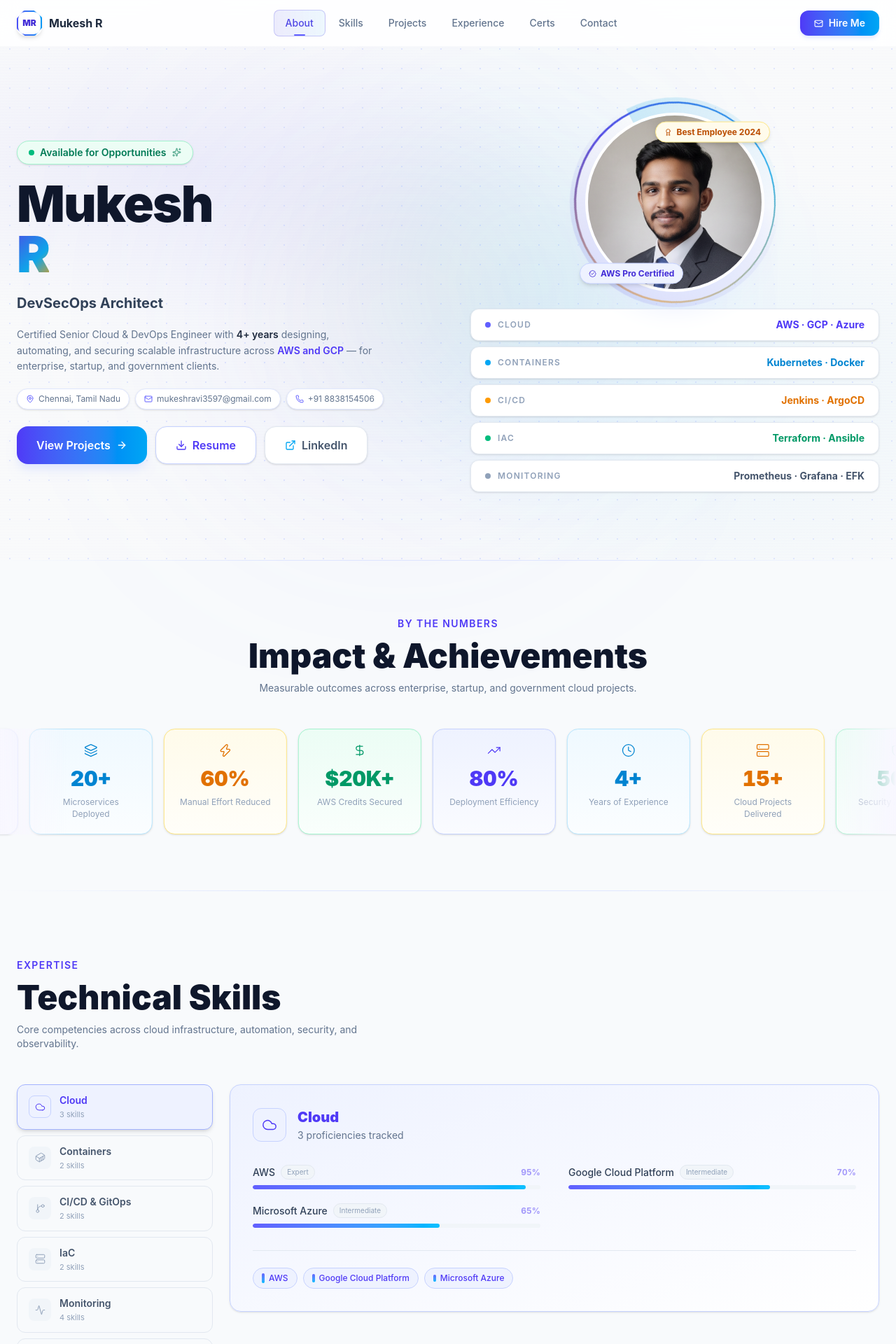
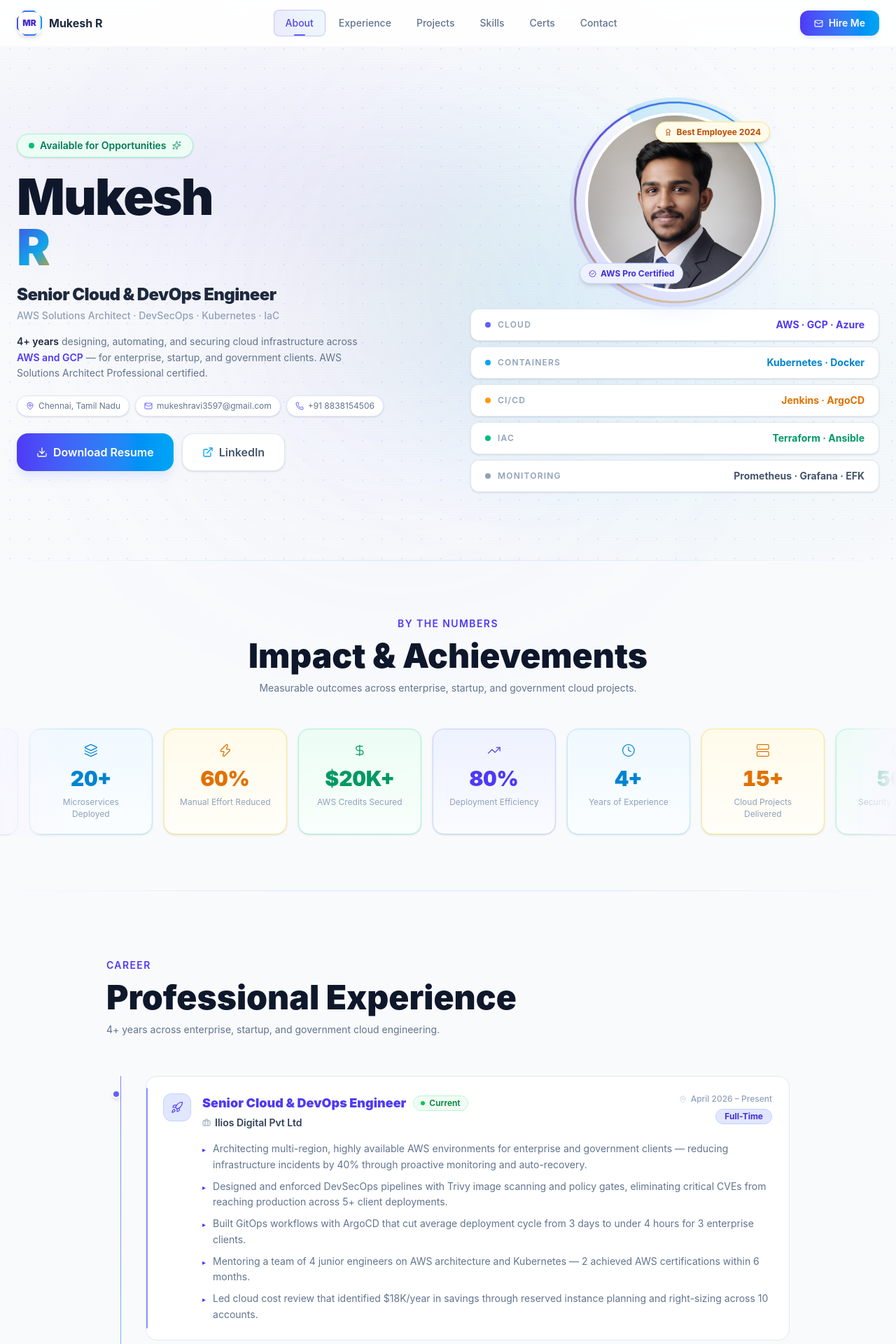
Before and after one commit to Mukesh-97/portfolio, a React (Vite) app: page / in a window 1280 px wide. Shown: the top 1920 px of the page at 70% size. Built offline with nearby package versions, Linux system fonts and the light colour scheme.

Commit message:
1st commit

```diff
--- a/src/App.tsx
+++ b/src/App.tsx
@@ -1,11 +1,10 @@
 import Navbar from "./components/Navbar";
 import Hero from "./components/Hero";
 import Metrics from "./components/Metrics";
+import Experience from "./components/Experience";
+import Projects from "./components/Projects";
 import Skills from "./components/Skills";
 import Certifications from "./components/Certifications";
-import Projects from "./components/Projects";
-import Experience from "./components/Experience";
-import Leadership from "./components/Leadership";
 import Contact from "./components/Contact";
 import Footer from "./components/Footer";
 import CustomCursor from "./components/CustomCursor";
@@ -17,11 +16,10 @@ export default function App() {
       <Navbar />
       <Hero />
       <Metrics />
+      <Experience />
+      <Projects />
       <Skills />
       <Certifications />
-      <Projects />
-      <Experience />
-      <Leadership />
       <Contact />
       <Footer />
     </div>
--- a/src/components/Experience.tsx
+++ b/src/components/Experience.tsx
@@ -11,11 +11,11 @@ const experiences = [
     Icon: Rocket,
     color: "cyan",
     highlights: [
-      "Leading cloud infrastructure and DevSecOps initiatives for enterprise and government-sector clients.",
-      "Architecting highly available, scalable, and secure AWS cloud environments.",
-      "Designing and managing CI/CD automation and GitOps workflows using Jenkins and ArgoCD.",
-      "Driving cloud security improvements, infrastructure automation, and operational excellence.",
-      "Mentoring junior engineers on AWS architecture, Kubernetes, Terraform, and DevOps best practices.",
+      "Architecting multi-region, highly available AWS environments for enterprise and government clients — reducing infrastructure incidents by 40% through proactive monitoring and auto-recovery.",
+      "Designed and enforced DevSecOps pipelines with Trivy image scanning and policy gates, eliminating critical CVEs from reaching production across 5+ client deployments.",
+      "Built GitOps workflows with ArgoCD that cut average deployment cycle from 3 days to under 4 hours for 3 enterprise clients.",
+      "Mentoring a team of 4 junior engineers on AWS architecture and Kubernetes — 2 achieved AWS certifications within 6 months.",
+      "Led cloud cost review that identified $18K/year in savings through reserved instance planning and right-sizing across 10 accounts.",
     ],
   },
   {
@@ -27,11 +27,11 @@ const experiences = [
     Icon: Cloud,
     color: "emerald",
     highlights: [
-      "Designed and deployed scalable, secure, and highly available AWS cloud infrastructure solutions.",
-      "Supported and managed 30+ AWS client environments under cloud partnership engagements.",
-      "Optimized AWS cloud costs using lifecycle policies, auto-scaling, and right-sizing strategies.",
-      "Automated AWS billing variance analysis, reducing manual operational tasks by 60%.",
-      "Implemented Infrastructure as Code (IaC) using Terraform for automated provisioning.",
+      "Managed and supported 30+ AWS client environments under MSP engagements — maintaining 99.9% SLA uptime across all accounts.",
+      "Automated monthly billing variance analysis for 30+ accounts using Python and AWS Cost Explorer, cutting a 2-day manual process to a 10-minute automated report.",
+      "Reduced client AWS spend by an average of 22% through lifecycle policies, auto-scaling tuning, and Reserved Instance planning.",
+      "Provisioned and managed 20+ microservices platform on EKS for a fintech client, enabling same-day feature releases via ArgoCD GitOps.",
+      "Implemented Terraform IaC across 8 client environments, reducing provisioning time from 45 minutes to under 5 minutes per resource set.",
     ],
   },
   {
@@ -43,11 +43,10 @@ const experiences = [
     Icon: Code2,
     color: "purple",
     highlights: [
-      "Implemented CI/CD pipelines using Jenkins, reducing deployment effort by 80%.",
-      "Containerized applications using Docker for faster and reliable deployments.",
-      "Automated infrastructure provisioning using Terraform and Ansible.",
-      "Monitored AWS infrastructure performance, billing, and troubleshooting activities.",
-      "Improved deployment efficiency by 50% through Infrastructure as Code implementation.",
+      "Built Jenkins CI/CD pipelines for 6 application teams, cutting average deployment effort by 80% and eliminating manual release steps entirely.",
+      "Containerized 12 legacy applications using Docker, reducing environment inconsistency issues and enabling reliable staging-to-production parity.",
+      "Automated AWS infrastructure provisioning with Terraform and Ansible, bringing deployment time down from 3 hours to 20 minutes.",
+      "Set up Prometheus + Grafana monitoring stack with PagerDuty alerting, reducing mean time to detect (MTTD) infrastructure issues by 65%.",
     ],
   },
   {
@@ -59,10 +58,9 @@ const experiences = [
     Icon: Sprout,
     color: "slate",
     highlights: [
-      "Configured and managed AWS services including EC2, S3, RDS, and VPC.",
-      "Automated AMI backup processes using AWS Lambda, EventBridge, and Boto3.",
-      "Improved system uptime by 40% through infrastructure optimization and monitoring.",
-      "Reduced cloud costs by 20% through resource optimization strategies.",
+      "Automated daily AMI backup processes with AWS Lambda + EventBridge, replacing manual snapshots and ensuring 100% backup compliance.",
+      "Improved overall system uptime by 40% by identifying and resolving recurring CloudWatch alarm patterns across EC2 and RDS fleets.",
+      "Reduced cloud costs by 20% through rightsizing idle EC2 instances and implementing S3 lifecycle policies across 3 environments.",
     ],
   },
 ];
--- a/src/components/Hero.tsx
+++ b/src/components/Hero.tsx
@@ -1,15 +1,6 @@
-import { useState, useEffect } from "react";
 import { motion } from "framer-motion";
 import type { Variants } from "framer-motion";
-import { MapPin, Mail, Phone, ArrowRight, ExternalLink, Award, BadgeCheck, Download, Sparkles } from "lucide-react";
-
-const roles = [
-  "Senior Cloud Engineer",
-  "DevSecOps Architect",
-  "Kubernetes Expert",
-  "AWS Solutions Architect",
-  "Infrastructure Automation Lead",
-];
+import { MapPin, Mail, Phone, ExternalLink, Award, BadgeCheck, Download, Sparkles } from "lucide-react";
 
 const techStack = [
   { label: "Cloud",      value: "AWS · GCP · Azure",         color: "text-indigo-600", dot: "bg-indigo-500" },
@@ -29,22 +20,6 @@ const containerVariant: Variants = {
 };
 
 export default function Hero() {
-  const [roleIndex, setRoleIndex] = useState(0);
-  const [displayed, setDisplayed] = useState("");
-  const [isDeleting, setIsDeleting] = useState(false);
-
-  useEffect(() => {
-    const current = roles[roleIndex];
-    let timeout: ReturnType<typeof setTimeout>;
-    if (!isDeleting && displayed.length < current.length)
-      timeout = setTimeout(() => setDisplayed(current.slice(0, displayed.length + 1)), 75);
-    else if (!isDeleting && displayed.length === current.length)
-      timeout = setTimeout(() => setIsDeleting(true), 2400);
-    else if (isDeleting && displayed.length > 0)
-      timeout = setTimeout(() => setDisplayed(current.slice(0, displayed.length - 1)), 35);
-    else { setIsDeleting(false); setRoleIndex(p => (p + 1) % roles.length); }
-    return () => clearTimeout(timeout);
-  }, [displayed, isDeleting, roleIndex]);
 
   return (
     <section id="about" className="relative min-h-screen flex items-center mesh-bg pt-16">
@@ -74,17 +49,20 @@ export default function Hero() {
             </h1>
           </motion.div>
 
-          <motion.div variants={itemVariant} className="mt-4 min-h-[36px] flex items-center gap-1.5">
-            <span className="text-xl font-bold text-slate-700">{displayed}</span>
-            <span className="cursor-blink text-indigo-500 text-xl font-thin">|</span>
+          <motion.div variants={itemVariant} className="mt-4">
+            <p className="text-2xl font-black text-slate-800 tracking-tight">
+              Senior Cloud &amp; DevOps Engineer
+            </p>
+            <p className="text-sm text-slate-400 font-medium mt-1">
+              AWS Solutions Architect · DevSecOps · Kubernetes · IaC
+            </p>
           </motion.div>
 
           <motion.p variants={itemVariant} className="mt-4 text-slate-500 text-sm leading-relaxed max-w-lg">
-            Certified Senior Cloud & DevOps Engineer with{" "}
             <span className="text-slate-800 font-semibold">4+ years</span> designing, automating, and
-            securing scalable infrastructure across{" "}
+            securing cloud infrastructure across{" "}
             <span className="text-indigo-600 font-semibold">AWS and GCP</span> — for enterprise,
-            startup, and government clients.
+            startup, and government clients. AWS Solutions Architect Professional certified.
           </motion.p>
 
           <motion.div variants={itemVariant} className="mt-5 flex flex-wrap gap-2">
@@ -105,16 +83,11 @@ export default function Hero() {
           </motion.div>
 
           <motion.div variants={itemVariant} className="mt-6 flex flex-wrap gap-3">
-            <a href="#projects"
+            <a href="/Mukesh R_4+ Years.pdf" download="Mukesh_R_Resume.pdf"
               className="group relative flex items-center gap-2 overflow-hidden bg-gradient-to-r from-indigo-600 to-sky-500 text-white px-7 py-3.5 rounded-2xl font-semibold transition-all duration-300 shadow-lg shadow-indigo-100 hover:shadow-indigo-200 hover:-translate-y-1 hover:scale-[1.02]">
               <span className="absolute inset-0 bg-gradient-to-r from-indigo-500 to-sky-400 opacity-0 group-hover:opacity-100 transition-opacity duration-300" />
-              <span className="relative">View Projects</span>
-              <ArrowRight size={16} className="relative group-hover:translate-x-1 transition-transform" />
-            </a>
-            <a href="/Mukesh R_4+ Years.pdf" download="Mukesh_R_Resume.pdf"
-              className="group flex items-center gap-2 bg-white border border-indigo-200 hover:border-indigo-400 text-indigo-600 hover:text-indigo-700 px-7 py-3.5 rounded-2xl font-semibold shadow-sm transition-all duration-200 hover:-translate-y-1 hover:shadow-md">
-              <Download size={16} className="group-hover:-translate-y-0.5 transition-transform" />
-              Resume
+              <Download size={16} className="relative group-hover:-translate-y-0.5 transition-transform" />
+              <span className="relative">Download Resume</span>
             </a>
             <a href="https://www.linkedin.com/in/mukesh-r-4543b2214" target="_blank" rel="noopener noreferrer"
               className="flex items-center gap-2 bg-white border border-slate-200 hover:border-sky-300 text-slate-600 hover:text-slate-800 px-7 py-3.5 rounded-2xl font-semibold shadow-sm transition-all duration-200 hover:-translate-y-1 hover:shadow-md">
--- a/src/components/Leadership.tsx
+++ /dev/null
@@ -1,109 +0,0 @@
-import { motion } from "framer-motion";
-import { Lightbulb, Users, Trophy, Globe } from "lucide-react";
-
-const leadershipItems = [
-  {
-    title: "Cloud Innovation & Automation",
-    Icon: Lightbulb,
-    color: "text-indigo-600",
-    border: "border-indigo-200",
-    bg: "from-indigo-50",
-    iconBg: "bg-indigo-100 border-indigo-200",
-    bullet: "text-indigo-500",
-  },
-  {
-    title: "Team Leadership & Mentoring",
-    Icon: Users,
-    color: "text-sky-600",
-    border: "border-sky-200",
-    bg: "from-sky-50",
-    iconBg: "bg-sky-100 border-sky-200",
-    bullet: "text-sky-500",
-  },
-  {
-    title: "Awards & Recognition",
-    Icon: Trophy,
-    color: "text-amber-600",
-    border: "border-amber-200",
-    bg: "from-amber-50",
-    iconBg: "bg-amber-100 border-amber-200",
-    bullet: "text-amber-500",
-  },
-  {
-    title: "Languages",
-    Icon: Globe,
-    color: "text-slate-600",
-    border: "border-slate-200",
-    bg: "from-slate-50",
-    iconBg: "bg-slate-100 border-slate-200",
-    bullet: "text-slate-400",
-  },
-];
-
-const allPoints = [
-  [
-    "Developed AI-powered IaC Automation Platform for rapid AWS resource provisioning with RBAC.",
-    "Built internal AWS Operations Dashboard automating monitoring, security auditing, and cost optimization.",
-    "Led GenAI competency initiatives and cloud-native technology adoption across teams.",
-    "Participated in AWS Well-Architected Reviews securing $20,000+ in AWS credits for clients.",
-  ],
-  [
-    "Mentored junior cloud and DevOps engineers on AWS best practices and Kubernetes.",
-    "Created reusable Terraform modules to standardize infrastructure provisioning across projects.",
-    "Led cross-functional collaboration between development, security, and operations teams.",
-    "Improved team onboarding workflows and delivery processes for cloud projects.",
-  ],
-  [
-    "Best Employee of the Year – 2024 at Ilios Digital Pvt Ltd.",
-    "Recognized for outstanding contributions to cloud infrastructure and client success.",
-    "Delivered multiple high-impact government and enterprise cloud transformation projects.",
-  ],
-  [
-    "Tamil – Native",
-    "English – Fluent (Professional)",
-  ],
-];
-
-export default function Leadership() {
-  return (
-    <section id="leadership" className="py-24 section-divider">
-      <div className="max-w-7xl mx-auto px-6">
-        <motion.div initial={{ opacity: 0, y: 20 }} whileInView={{ opacity: 1, y: 0 }} viewport={{ once: true }} className="mb-14">
-          <p className="text-indigo-600 text-sm font-semibold uppercase tracking-widest mb-3">Beyond the Code</p>
-          <h2 className="text-4xl md:text-5xl font-black text-slate-900">Leadership & Recognition</h2>
-          <p className="text-slate-500 mt-3 max-w-xl">
-            Driving innovation, mentoring teams, and delivering measurable impact across cloud projects.
-          </p>
-        </motion.div>
-
-        <div className="grid md:grid-cols-2 gap-6">
-          {leadershipItems.map((item, i) => (
-            <motion.div
-              key={item.title}
-              initial={{ opacity: 0, y: 30 }}
-              whileInView={{ opacity: 1, y: 0 }}
-              viewport={{ once: true }}
-              transition={{ delay: i * 0.08, duration: 0.4 }}
-              className={`bg-gradient-to-b ${item.bg} to-white bg-white border ${item.border} rounded-2xl p-7 hover:-translate-y-0.5 transition-all duration-200 card-shine shadow-sm hover:shadow-md`}
-            >
-              <div className="flex items-center gap-3 mb-5">
-                <div className={`w-10 h-10 rounded-xl border flex items-center justify-center ${item.iconBg} ${item.color}`}>
-                  <item.Icon size={18} strokeWidth={1.6} />
-                </div>
-                <h3 className={`text-lg font-black ${item.color}`}>{item.title}</h3>
-              </div>
-              <ul className="space-y-3">
-                {allPoints[i].map((point, j) => (
-                  <li key={j} className="flex gap-3 text-slate-600 text-sm leading-relaxed">
-                    <span className={`${item.bullet} mt-0.5 shrink-0 font-bold text-xs`}>›</span>
-                    <span>{point}</span>
-                  </li>
-                ))}
-              </ul>
-            </motion.div>
-          ))}
-        </div>
-      </div>
-    </section>
-  );
-}
--- a/src/components/Navbar.tsx
+++ b/src/components/Navbar.tsx
@@ -4,9 +4,9 @@ import { motion, AnimatePresence } from "framer-motion";
 
 const navLinks = [
   { href: "about",          label: "About" },
+  { href: "experience",     label: "Experience" },
+  { href: "projects",       label: "Projects" },
   { href: "skills",         label: "Skills" },
-  { href: "projects",       label: "Projects" },
-  { href: "experience",     label: "Experience" },
   { href: "certifications", label: "Certs" },
   { href: "contact",        label: "Contact" },
 ];
--- a/src/data/projects.ts
+++ b/src/data/projects.ts
@@ -2,50 +2,64 @@ export const projects = [
   {
     title: "Wizdomedge Solutions – DevSecOps Platform",
     client: "Ilios Digital Pvt Ltd",
-    desc: "Designed and deployed a secure 3-tier application architecture using DevSecOps methodologies with High Availability on AWS EKS.",
-    impact: "Scalable, secure production-grade EKS platform",
+    desc: "Designed and deployed a secure 3-tier application on AWS EKS with full DevSecOps pipeline — image scanning via Trivy, GitOps deployments, and automated rollback on failed health checks.",
+    impact: "Zero downtime deploys; vulnerabilities caught pre-merge",
     tech: ["AWS", "EKS", "Jenkins", "Docker", "Trivy", "Gitea", "Prometheus", "Grafana", "Ingress Controller"],
+    github: "",
+    live: "",
   },
   {
     title: "Convergent Technologies – Microservices Platform",
     client: "Ilios Digital Pvt Ltd",
-    desc: "Architected and deployed 20+ microservices-based applications on AWS using Kubernetes, DevSecOps practices, and GitOps deployment strategy via ArgoCD.",
-    impact: "20+ microservices deployed with GitOps",
+    desc: "Architected and shipped 20+ microservices on AWS EKS using GitOps via ArgoCD — cutting manual deployment steps from ~15 to a single Git push, with full EFK observability across all services.",
+    impact: "20+ services, Git push-to-prod in under 8 minutes",
     tech: ["AWS", "EKS", "Jenkins", "Docker", "Trivy", "GitLab", "ArgoCD", "Prometheus", "Grafana", "EFK Stack", "Ingress Controller"],
+    github: "",
+    live: "",
   },
   {
     title: "Greater Chennai Corporation – Facial Recognition Attendance",
     client: "Ilios Digital Pvt Ltd",
-    desc: "Assisted in developing and deploying a Facial Recognition Attendance System using AWS AI/ML services with scalable and highly available architecture.",
-    impact: "AI-powered attendance for government use",
-    tech: ["AWS Rekognition", "Elastic Beanstalk", "EC2", "Other AWS Services"],
+    desc: "Built and deployed a facial recognition attendance system for a government body using AWS Rekognition and Elastic Beanstalk — processing employee check-ins at scale with 99.9% uptime SLA.",
+    impact: "AI attendance live across government departments",
+    tech: ["AWS Rekognition", "Elastic Beanstalk", "EC2", "S3", "RDS"],
+    github: "",
+    live: "",
   },
   {
     title: "TNeGA – WhatsApp Government Support System",
     client: "Ilios Digital Pvt Ltd",
-    desc: "Deployed and managed a highly available WhatsApp support platform for Tamil Nadu Government services with infrastructure management, security hardening, and monitoring.",
-    impact: "24/7 citizen support platform for Tamil Nadu Govt",
-    tech: ["AWS", "WhatsApp API", "Monitoring", "Security Hardening"],
+    desc: "Deployed and hardened a high-availability WhatsApp support platform for Tamil Nadu Government — implemented security hardening, CloudWatch alerting, and auto-recovery, achieving 24/7 uptime for citizen services.",
+    impact: "24/7 uptime, zero unplanned outages in 12 months",
+    tech: ["AWS", "WhatsApp Business API", "CloudWatch", "EC2", "Security Hardening"],
+    github: "",
+    live: "",
   },
   {
     title: "AWS Operations Dashboard",
     client: "Ilios Digital Pvt Ltd",
-    desc: "Developed an internal AWS operations dashboard automating cloud monitoring, security auditing, IAM checks, MFA validation, key rotation, Inspector vulnerability reporting, and cost optimization recommendations.",
-    impact: "Reduced manual operational effort by 60%",
+    desc: "Built an internal dashboard automating security auditing, IAM/MFA checks, key rotation alerts, and cost optimization across 30+ client accounts — replacing 2 days of weekly manual work with a 10-minute report.",
+    impact: "Saved ~2 days/week of manual ops work across 30+ accounts",
     tech: ["AWS", "CloudWatch", "IAM", "Inspector", "Python", "Bash"],
+    github: "",
+    live: "",
   },
   {
-    title: "IaC Automation Platform (AI-Powered)",
+    title: "IaC Automation Platform",
     client: "Ilios Digital Pvt Ltd",
-    desc: "Built an Infrastructure Automation Platform with role-based access control for rapid and secure AWS resource provisioning — supporting VPC, EC2, Security Groups, Elastic IPs, Key Pairs, and more.",
-    impact: "Rapid, secure AWS provisioning with RBAC",
-    tech: ["Terraform", "AWS", "Python", "RBAC", "IaC"],
+    desc: "Built an RBAC-gated infrastructure automation platform enabling engineers to provision VPCs, EC2s, Security Groups, and more via a UI — cutting average provisioning time from 45 minutes to under 5.",
+    impact: "AWS resource provisioning from 45 min → under 5 min",
+    tech: ["Terraform", "AWS", "Python", "RBAC", "FastAPI"],
+    github: "",
+    live: "",
   },
   {
     title: "Client Management Platform",
     client: "Ilios Digital Pvt Ltd",
-    desc: "Built an internal platform for client onboarding, cloud account tracking, monthly billing management, agreement tracking, invoice generation, and project time management.",
-    impact: "Streamlined cloud partnership operations",
-    tech: ["AWS", "Python", "Automation", "Billing APIs"],
+    desc: "Built an internal platform consolidating client onboarding, cloud account tracking, billing management, invoice generation, and agreement tracking — eliminating spreadsheet-based tracking for 30+ MSP clients.",
+    impact: "Replaced manual tracking for 30+ cloud accounts",
+    tech: ["AWS", "Python", "React", "Automation", "Billing APIs"],
+    github: "",
+    live: "",
   },
 ];
```
Also changed, not shown: src/components/Projects.tsx (+18 -1 lines).
